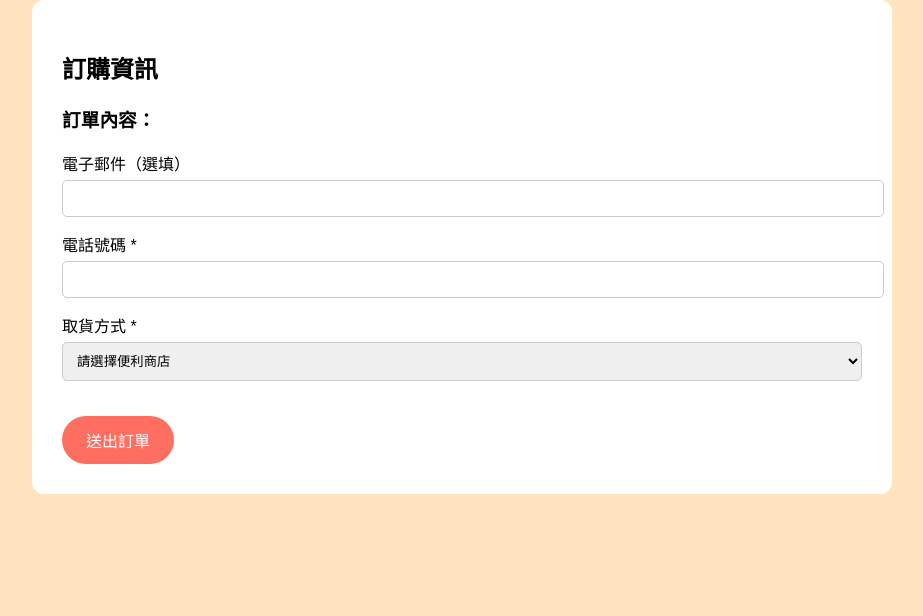
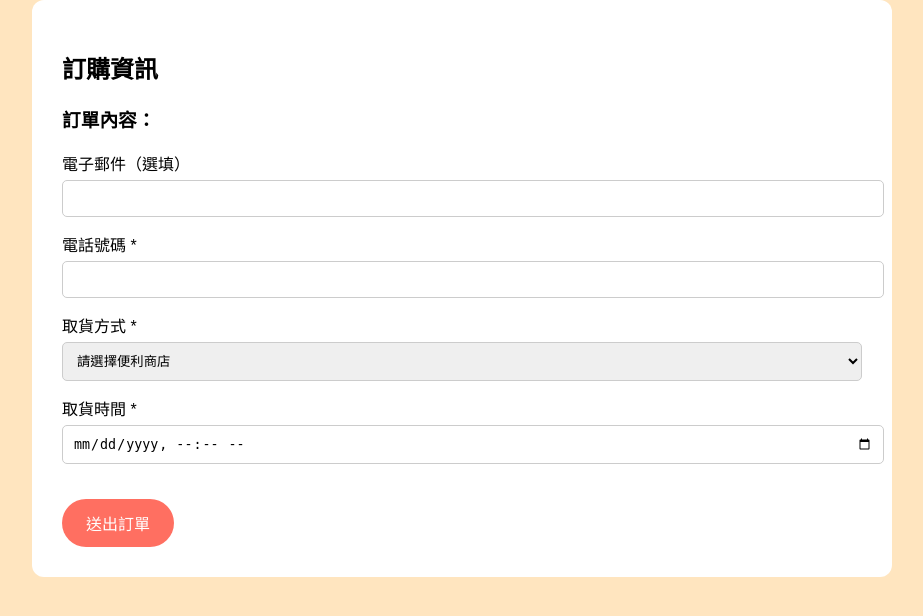
Before and after one commit to JSC0322/ikoutian, a Flask app: page /order in a window 1280 px wide. Shown: the top 616 px of the page, without its empty margins (178-1101 px from the left). Run offline with Flask 3, Linux system fonts and the light colour scheme.

Commit message:
Update order.html

```diff
--- a/templates/order.html
+++ b/templates/order.html
@@ -63,6 +63,10 @@
         <small style="color: gray;">請填寫 7-11 或全家門市的名稱，例如：「北港順風門市」</small>
         <input type="text" id="store-name" required>
       </div>
+      <div class="form-group">
+        <label>取貨時間 *</label>
+        <input type="datetime-local" id="pickup-time" required>
+      </div>
       <button class="submit-btn" type="submit">送出訂單</button>
     </form>
   </main>
@@ -91,10 +95,11 @@
       e.preventDefault();
 
       const orderData = {
-        email: document.getElementById("email").value,
+        email: document.getElementById("email").value || "無",
         phone: document.getElementById("phone").value,
         storeType: document.getElementById("store-type").value,
         storeName: document.getElementById("store-name").value,
+        pickupTime: document.getElementById("pickup-time").value,
         cart: JSON.parse(localStorage.getItem('cart') || '[]')
       };
 
```
